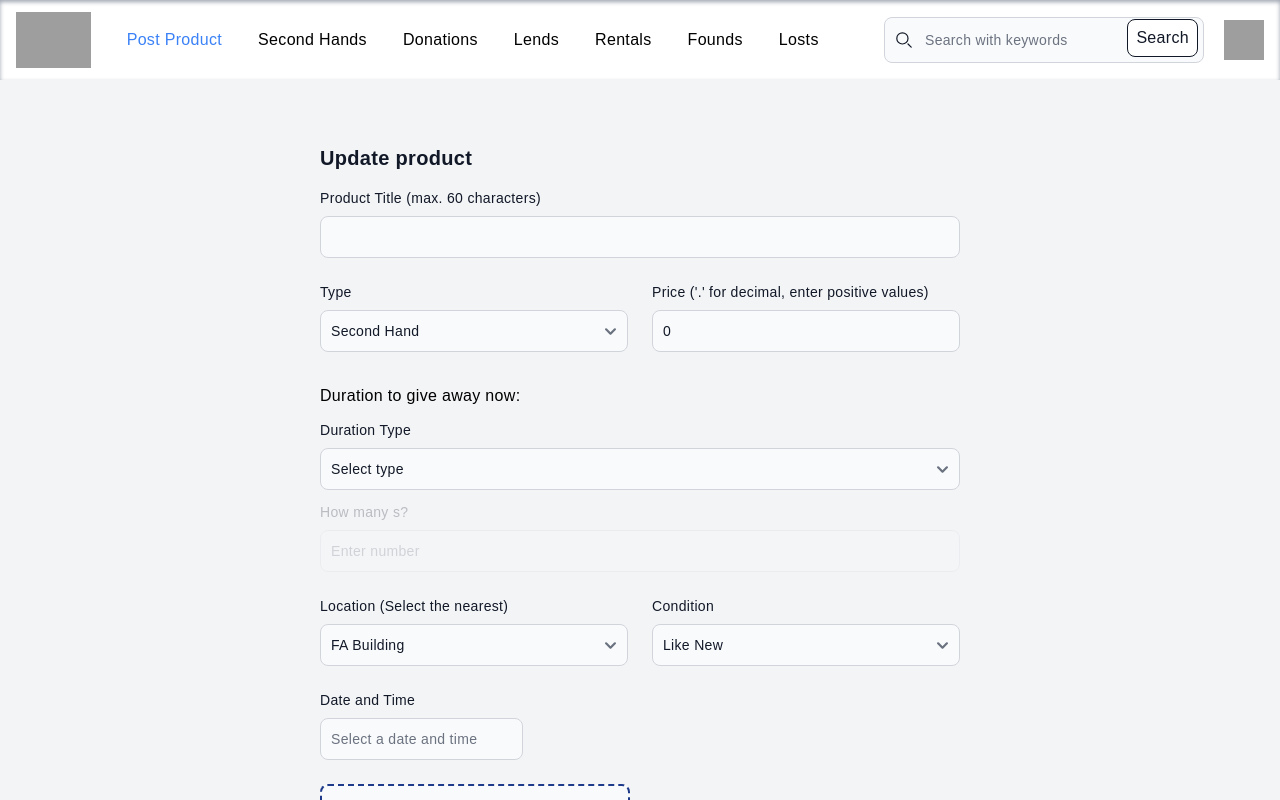
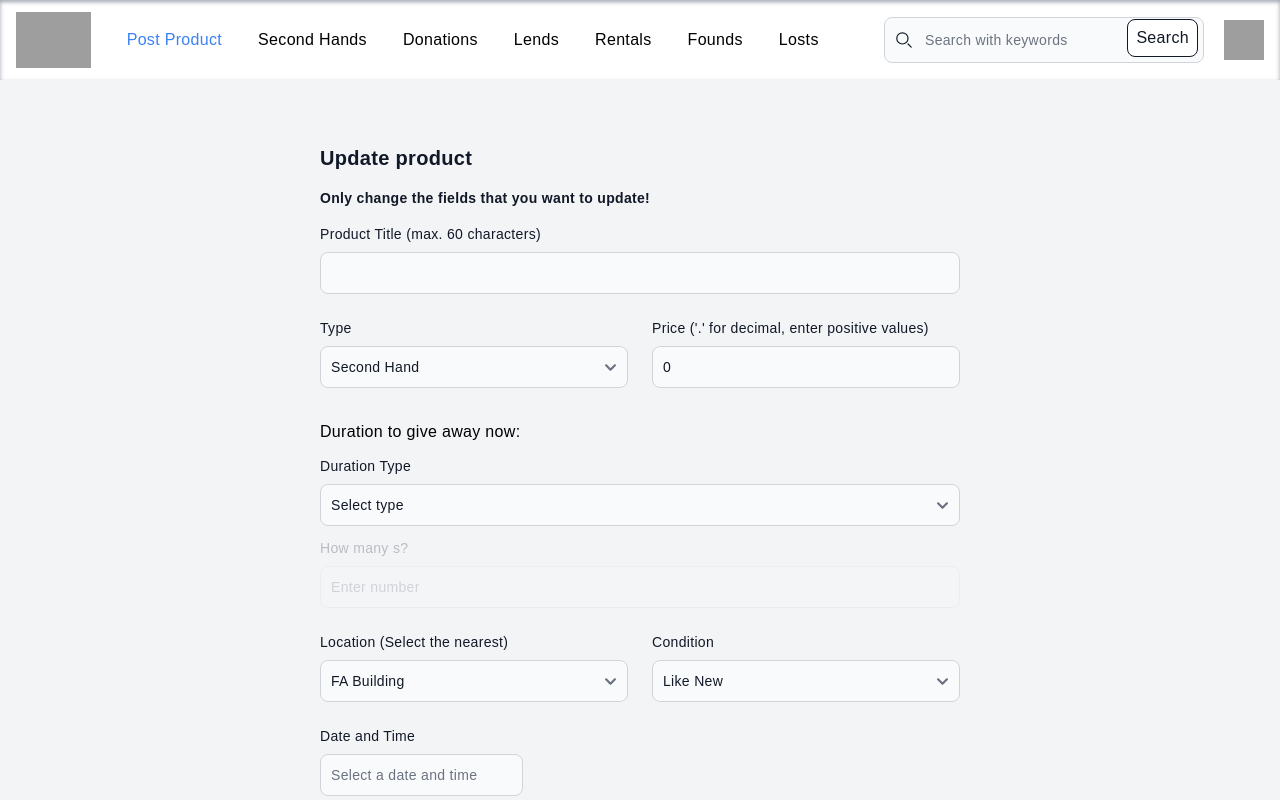
Before and after one commit to uygararas/CS319-Project, a React (Vite) app in the folder front/: page /update-product/1 in a window 1280 px wide. Shown: the top 800 px of the page. Built offline with nearby package versions, Linux system fonts and the light colour scheme; no server answers; sample sign-in values are in the browser's storage; grey boxes are pictures that could not be loaded.

Commit message:
added instruction

```diff
--- a/front/src/pages/UpdateProductPage.jsx
+++ b/front/src/pages/UpdateProductPage.jsx
@@ -347,6 +347,7 @@ function UpdateProductPage() {
             <section className="bg-gray-100 body">
                 <div className="max-w-2xl px-4 py-8 mx-auto lg:py-16">
                     <h2 className="mb-4 text-xl font-bold text-gray-900 dark:text-white">Update product</h2>
+                    <h2 className="mb-4 text-sm font-bold text-gray-900 dark:text-white">Only change the fields that you want to update!</h2>
                     <form onSubmit={handleSubmit}>
                         <div className="grid gap-4 sm:grid-cols-2 sm:gap-6">
                             <div className="sm:col-span-2">
```
